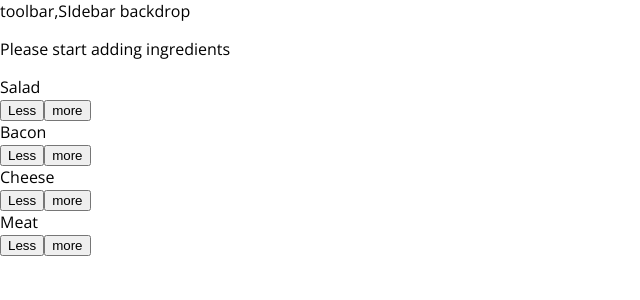
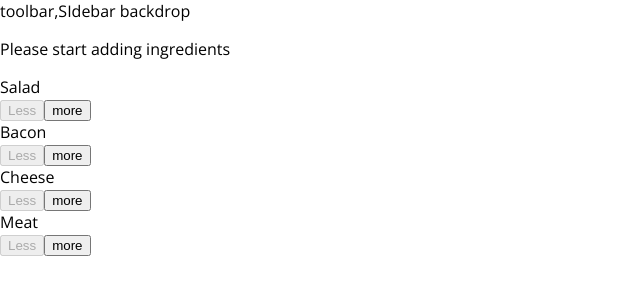
Before and after one commit to kaleido01/perfect-react, a React app in the folder burger-builder/: page / in a window 1280 px wide. Shown: the top 300 px of the page, without its empty margins (0-640 px from the left). Built offline with nearby package versions, Linux system fonts and the light colour scheme.

Commit message:
remove ingredient

```diff
--- a/burger-builder/src/components/BuildControls/BuildControl/BuildControl.js
+++ b/burger-builder/src/components/BuildControls/BuildControl/BuildControl.js
@@ -6,7 +6,12 @@
 	return (
 		<div className={classes.BuildControl}>
 			<div className={classes.Label}>{props.label}</div>
-			<button className={classes.Less}>Less</button>
+			<button
+				className={classes.Less}
+				onClick={props.removed}
+				disabled={props.disabled}>
+				Less
+			</button>
 			<button className={classes.More} onClick={props.added}>
 				more
 			</button>
--- a/burger-builder/src/components/BuildControls/BuildControls.js
+++ b/burger-builder/src/components/BuildControls/BuildControls.js
@@ -20,6 +20,8 @@
 						label={ctrl.label}
 						// type={ctrl.type}
 						added={() => props.ingredientAdded(ctrl.type)}
+						removed={() => props.ingredientRemoved(ctrl.type)}
+						disabled={props.disabled[ctrl.type]}
 					/>
 				);
 			})}
--- a/burger-builder/src/containers/BurgerBuilder/BurgerBuilder.js
+++ b/burger-builder/src/containers/BurgerBuilder/BurgerBuilder.js
@@ -22,6 +22,7 @@
 
 	addIngredientHandler = type => {
 		const oldCount = this.state.ingredients[type];
+
 		const updatedCounted = oldCount + 1;
 		const updatedIngredients = {
 			...this.state.ingredients
@@ -32,14 +33,38 @@
 		const newPrice = oldPrice + priceAddition;
 		this.setState({ totalPrice: newPrice, ingredients: updatedIngredients });
 	};
-	removeIngredientHandler = type => {};
+	removeIngredientHandler = type => {
+		const oldCount = this.state.ingredients[type];
+		if (oldCount <= 0) {
+			return;
+		}
+		const updatedCounted = oldCount - 1;
+		const updatedIngredients = {
+			...this.state.ingredients
+		};
+		updatedIngredients[type] = updatedCounted;
+		const priceDeduction = INGREDIENT_PRICES[type];
+		const oldPrice = this.state.totalPrice;
+		const newPrice = oldPrice - priceDeduction;
+		this.setState({ totalPrice: newPrice, ingredients: updatedIngredients });
+	};
 
 	render() {
 		const { ingredients } = this.state;
+		const disabledInfo = {
+			...ingredients
+		};
+		for (let key in disabledInfo) {
+			disabledInfo[key] = disabledInfo[key] <= 0;
+		}
 		return (
 			<Aux>
 				<Burger ingredients={ingredients} />
-				<BuildControls ingredientAdded={this.addIngredientHandler} />
+				<BuildControls
+					ingredientAdded={this.addIngredientHandler}
+					ingredientRemoved={this.removeIngredientHandler}
+					disabled={disabledInfo}
+				/>
 			</Aux>
 		);
 	}
```
